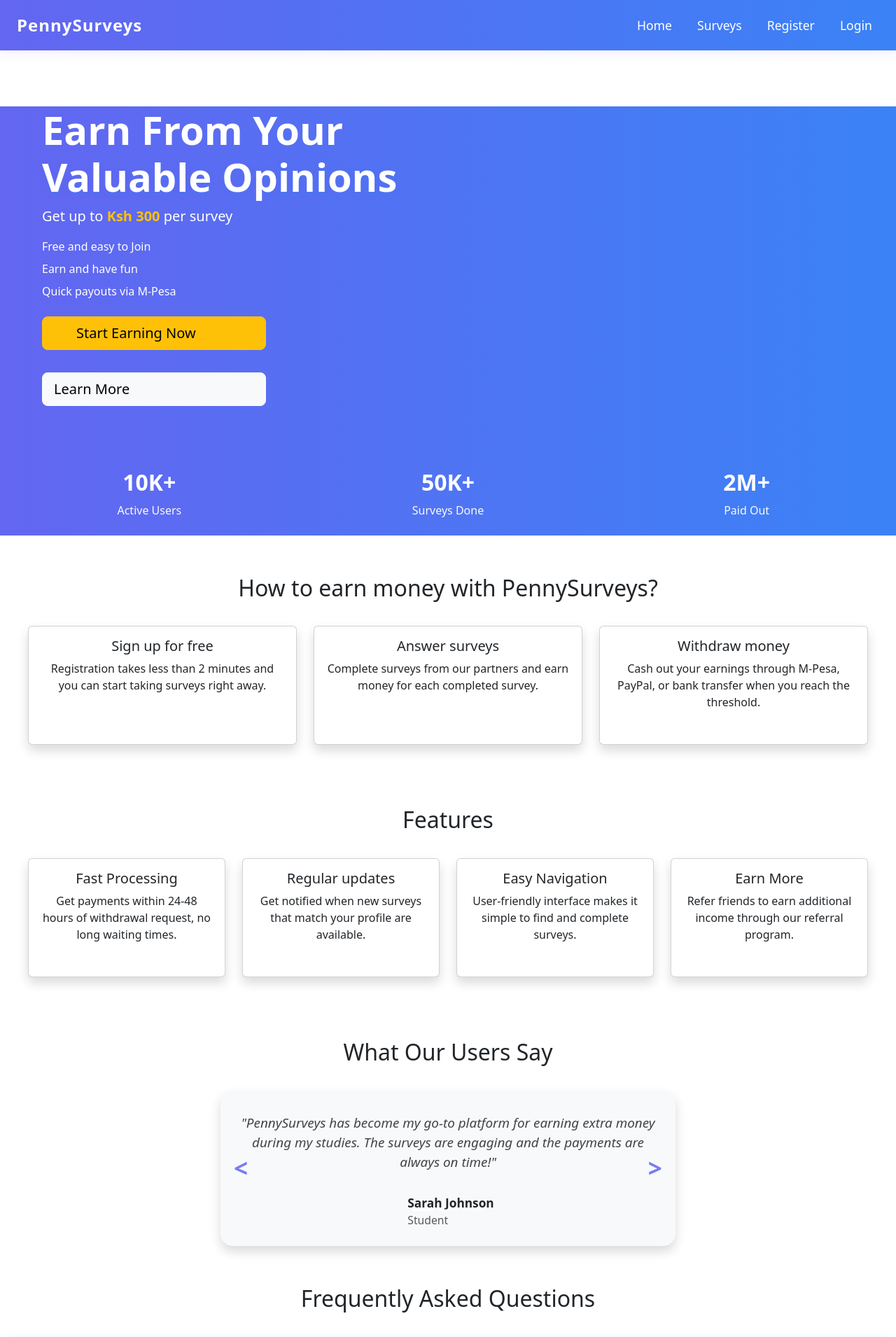
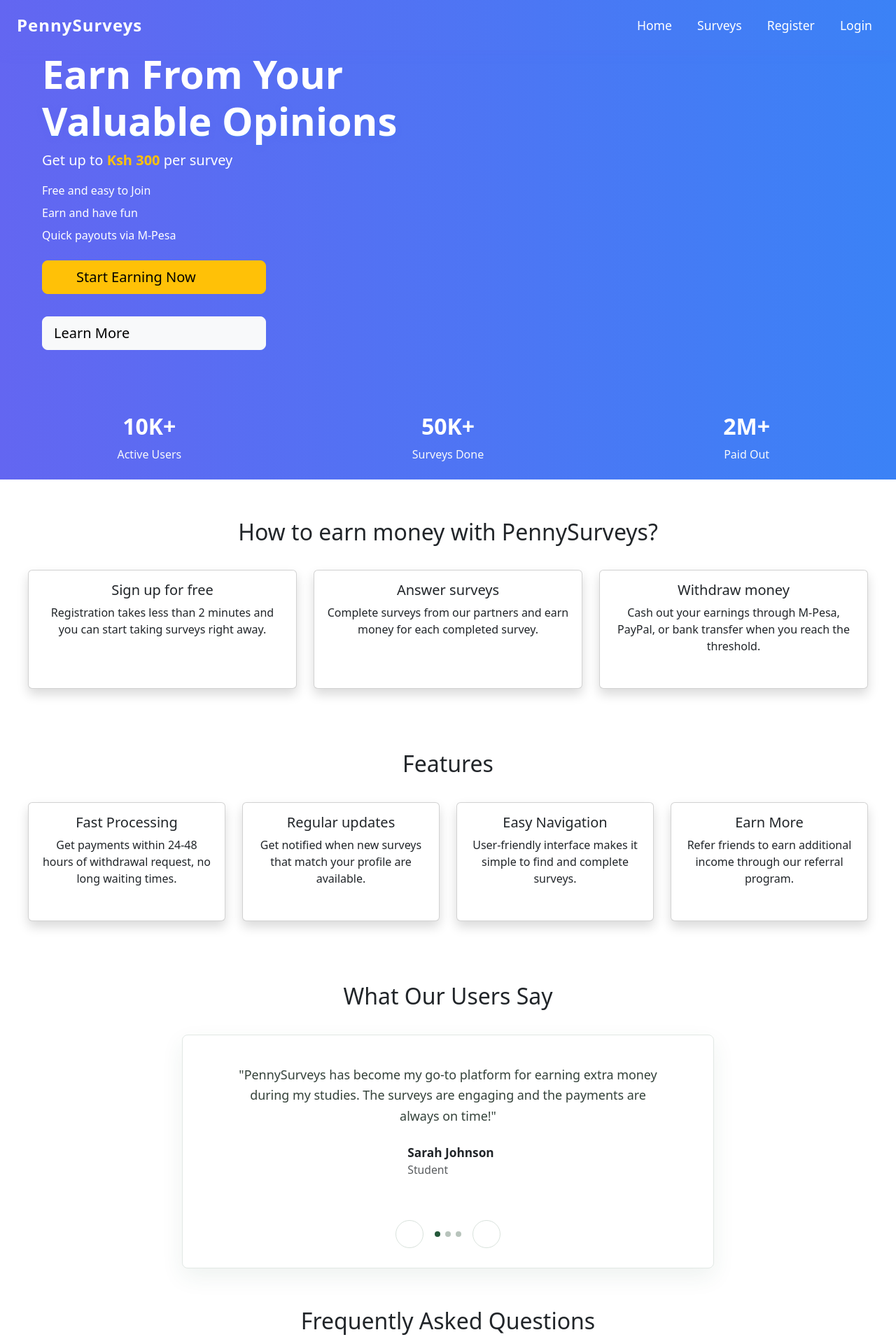
Before and after one commit to kibetlelgo/Penny-surveys, a Django app: page / in a window 1280 px wide. Shown: the top 1910 px of the page at 70% size. Run offline with Django 4.2, Linux system fonts and the light colour scheme; some libraries are stand-ins or nearby versions.

Commit message:
Improve homepage spacing and testimonials

```diff
--- a/surveys/templates/surveys/index.html
+++ b/surveys/templates/surveys/index.html
@@ -20,6 +20,9 @@
     padding: 0;
     margin-top: 0;
     margin-bottom: 3.5rem;
+  }
+  .main-content {
+    padding-top: 0;
   }
   .hero-content {
     max-width: 1200px;
@@ -99,36 +102,99 @@
     color: #6366f1;
   }
   .carousel-control-custom {
-    background: none;
-    border: none;
-    font-size: 2.5rem;
-    color: #6366f1;
-    font-weight: bold;
-    opacity: 0.85;
-    transition: color 0.2s, opacity 0.2s;
-    z-index: 2;
+    width: 40px;
+    height: 40px;
+    flex: 0 0 40px;
+    display: inline-flex;
+    align-items: center;
+    justify-content: center;
+    padding: 0;
+    color: #24583a;
+    background: #fff;
+    border: 1px solid #d9e2dc;
+    border-radius: 50%;
+    transition: color 0.2s, background 0.2s, border-color 0.2s;
   }
   .carousel-control-custom:hover, .carousel-control-custom:focus {
-    color: #3b82f6;
+    color: #fff;
+    background: #24583a;
+    border-color: #24583a;
+  }
+  .testimonial-section .testimonial-card {
+    width: min(100% - 2rem, 760px);
+    border: 1px solid #e2e8e4;
+    border-radius: 8px;
+    background: #fff;
+    box-shadow: 0 12px 32px rgba(36, 88, 58, 0.08) !important;
+  }
+  .testimonial-card .card-body {
+    padding: 1.75rem !important;
+  }
+  .testimonial-carousel .carousel-inner {
+    min-height: 220px;
+  }
+  .testimonial-stars {
+    display: flex;
+    gap: 0.2rem;
+    margin-bottom: 0.9rem;
+    color: #bc8425;
+    font-size: 1.45rem;
+  }
+  .testimonial-quote {
+    max-width: 38rem;
+    margin: 0 auto 1rem;
+    color: #34423a;
+    font-size: 1.12rem;
+    font-style: normal;
+    line-height: 1.65;
+  }
+  .testimonial-controls {
+    display: flex;
+    align-items: center;
+    justify-content: center;
+    gap: 1rem;
+    margin-top: 1rem;
+  }
+  #testimonialCarousel .carousel-indicators {
+    position: static;
+    display: flex;
+    align-items: center;
+    gap: 0.45rem;
+    margin: 0;
+  }
+  #testimonialCarousel .carousel-indicators [data-bs-target] {
+    box-sizing: border-box;
+    width: 8px;
+    height: 8px;
+    margin: 0;
+    padding: 0;
+    border: 0;
+    border-radius: 50%;
+    background: #b8c4bc;
     opacity: 1;
-    background: none;
-    outline: none;
-    box-shadow: none;
   }
-  .carousel-control-prev-custom {
-    left: -40px;
+  #testimonialCarousel .carousel-indicators .active {
+    background: #24583a;
   }
-  .carousel-control-next-custom {
-    right: -40px;
+  .testimonial-controls .iconify {
+    font-size: 1.25rem;
   }
   @media (max-width: 700px) {
-    .carousel-control-prev-custom, .carousel-control-next-custom {
-      left: 0;
-      right: 0;
+    .testimonial-card .card-body {
+      padding: 1.25rem !important;
+    }
+    .testimonial-carousel .carousel-inner {
+      min-height: 250px;
+    }
+    .testimonial-quote {
+      font-size: 1.05rem;
     }
     .hero-fullwidth, .section-centered {
       margin-bottom: 2.2rem;
-      margin-top: 2.2rem;
+      margin-top: 0;
+    }
+    .main-content {
+      padding-top: 56px !important;
     }
     .my-5 {
       margin-top: 2.2rem !important;
@@ -168,7 +234,7 @@
       margin-top: 0 !important;
     }
     .main-content {
-      padding-top: 60px !important;
+      padding-top: 56px !important;
       margin-top: 0 !important;
     }
     .hero-features-mobile {
@@ -443,27 +509,22 @@
 </div>
 
 <!-- Testimonials Slider -->
-<div class="my-5">
+<div class="my-5 testimonial-section">
   <h2 class="text-center mb-4">What Our Users Say</h2>
-  <div class="card shadow mb-4 mx-auto" style="max-width: 650px; border-radius:1.1rem; background:#f8f9fa; border:none;">
+  <div class="card shadow mb-4 mx-auto testimonial-card">
     <div class="card-body p-4">
-      <div id="testimonialCarousel" class="carousel slide" data-bs-ride="carousel">
-    <div class="carousel-indicators">
-      <button type="button" data-bs-target="#testimonialCarousel" data-bs-slide-to="0" class="active" aria-current="true" aria-label="Slide 1"></button>
-      <button type="button" data-bs-target="#testimonialCarousel" data-bs-slide-to="1" aria-label="Slide 2"></button>
-      <button type="button" data-bs-target="#testimonialCarousel" data-bs-slide-to="2" aria-label="Slide 3"></button>
-    </div>
+      <div id="testimonialCarousel" class="carousel slide testimonial-carousel">
     <div class="carousel-inner">
       <div class="carousel-item active">
             <div class="d-flex flex-column align-items-center justify-content-center text-center">
-              <div class="mb-2" style="font-size:2.2rem; color:#ffd700;">
-                <span class="iconify" data-icon="mdi:star" class="me-1"></span>
-                <span class="iconify" data-icon="mdi:star" class="me-1"></span>
-                <span class="iconify" data-icon="mdi:star" class="me-1"></span>
-                <span class="iconify" data-icon="mdi:star" class="me-1"></span>
-                <span class="iconify" data-icon="mdi:star" class="me-1"></span>
+              <div class="testimonial-stars" aria-label="5 out of 5 stars">
+                <span class="iconify" data-icon="mdi:star"></span>
+                <span class="iconify" data-icon="mdi:star"></span>
+                <span class="iconify" data-icon="mdi:star"></span>
+                <span class="iconify" data-icon="mdi:star"></span>
+                <span class="iconify" data-icon="mdi:star"></span>
               </div>
-              <blockquote class="blockquote mb-3" style="font-size:1.18rem; font-style:italic; color:#444;">
+              <blockquote class="blockquote testimonial-quote">
                 "PennySurveys has become my go-to platform for earning extra money during my studies. The surveys are engaging and the payments are always on time!"
             </blockquote>
               <div class="d-flex align-items-center justify-content-center gap-2 mt-2">
@@ -477,14 +538,14 @@
       </div>
       <div class="carousel-item">
             <div class="d-flex flex-column align-items-center justify-content-center text-center">
-              <div class="mb-2" style="font-size:2.2rem; color:#ffd700;">
-                <span class="iconify" data-icon="mdi:star" class="me-1"></span>
-                <span class="iconify" data-icon="mdi:star" class="me-1"></span>
-                <span class="iconify" data-icon="mdi:star" class="me-1"></span>
-                <span class="iconify" data-icon="mdi:star" class="me-1"></span>
-                <span class="iconify" data-icon="mdi:star" class="me-1"></span>
+              <div class="testimonial-stars" aria-label="5 out of 5 stars">
+                <span class="iconify" data-icon="mdi:star"></span>
+                <span class="iconify" data-icon="mdi:star"></span>
+                <span class="iconify" data-icon="mdi:star"></span>
+                <span class="iconify" data-icon="mdi:star"></span>
+                <span class="iconify" data-icon="mdi:star"></span>
               </div>
-              <blockquote class="blockquote mb-3" style="font-size:1.18rem; font-style:italic; color:#444;">
+              <blockquote class="blockquote testimonial-quote">
                 "I love how easy it is to use PennySurveys. The interface is user-friendly and the rewards are real!"
             </blockquote>
               <div class="d-flex align-items-center justify-content-center gap-2 mt-2">
@@ -498,14 +559,14 @@
       </div>
       <div class="carousel-item">
             <div class="d-flex flex-column align-items-center justify-content-center text-center">
-              <div class="mb-2" style="font-size:2.2rem; color:#ffd700;">
-                <span class="iconify" data-icon="mdi:star" class="me-1"></span>
-                <span class="iconify" data-icon="mdi:star" class="me-1"></span>
-                <span class="iconify" data-icon="mdi:star" class="me-1"></span>
-                <span class="iconify" data-icon="mdi:star" class="me-1"></span>
-                <span class="iconify" data-icon="mdi:star" class="me-1"></span>
+              <div class="testimonial-stars" aria-label="5 out of 5 stars">
+                <span class="iconify" data-icon="mdi:star"></span>
+                <span class="iconify" data-icon="mdi:star"></span>
+                <span class="iconify" data-icon="mdi:star"></span>
+                <span class="iconify" data-icon="mdi:star"></span>
+                <span class="iconify" data-icon="mdi:star"></span>
               </div>
-              <blockquote class="blockquote mb-3" style="font-size:1.18rem; font-style:italic; color:#444;">
+              <blockquote class="blockquote testimonial-quote">
                 "Quick payouts and interesting surveys! I recommend PennySurveys to anyone looking to earn online."
             </blockquote>
               <div class="d-flex align-items-center justify-content-center gap-2 mt-2">
@@ -518,14 +579,19 @@
         </div>
       </div>
     </div>
-    <button class="carousel-control-prev carousel-control-custom carousel-control-prev-custom" type="button" data-bs-target="#testimonialCarousel" data-bs-slide="prev">
-          <span aria-hidden="true" style="font-size:2.2rem; color:#6366f1;">&lt;</span>
-      <span class="visually-hidden">Previous</span>
-    </button>
-    <button class="carousel-control-next carousel-control-custom carousel-control-next-custom" type="button" data-bs-target="#testimonialCarousel" data-bs-slide="next">
-          <span aria-hidden="true" style="font-size:2.2rem; color:#6366f1;">&gt;</span>
-      <span class="visually-hidden">Next</span>
-    </button>
+    <div class="testimonial-controls">
+      <button class="carousel-control-custom" type="button" data-bs-target="#testimonialCarousel" data-bs-slide="prev" aria-label="Previous testimonial" title="Previous testimonial">
+        <span class="iconify" data-icon="mdi:chevron-left" aria-hidden="true"></span>
+      </button>
+      <div class="carousel-indicators">
+        <button type="button" data-bs-target="#testimonialCarousel" data-bs-slide-to="0" class="active" aria-current="true" aria-label="Slide 1"></button>
+        <button type="button" data-bs-target="#testimonialCarousel" data-bs-slide-to="1" aria-label="Slide 2"></button>
+        <button type="button" data-bs-target="#testimonialCarousel" data-bs-slide-to="2" aria-label="Slide 3"></button>
+      </div>
+      <button class="carousel-control-custom" type="button" data-bs-target="#testimonialCarousel" data-bs-slide="next" aria-label="Next testimonial" title="Next testimonial">
+        <span class="iconify" data-icon="mdi:chevron-right" aria-hidden="true"></span>
+      </button>
+    </div>
       </div>
     </div>
   </div>
```
